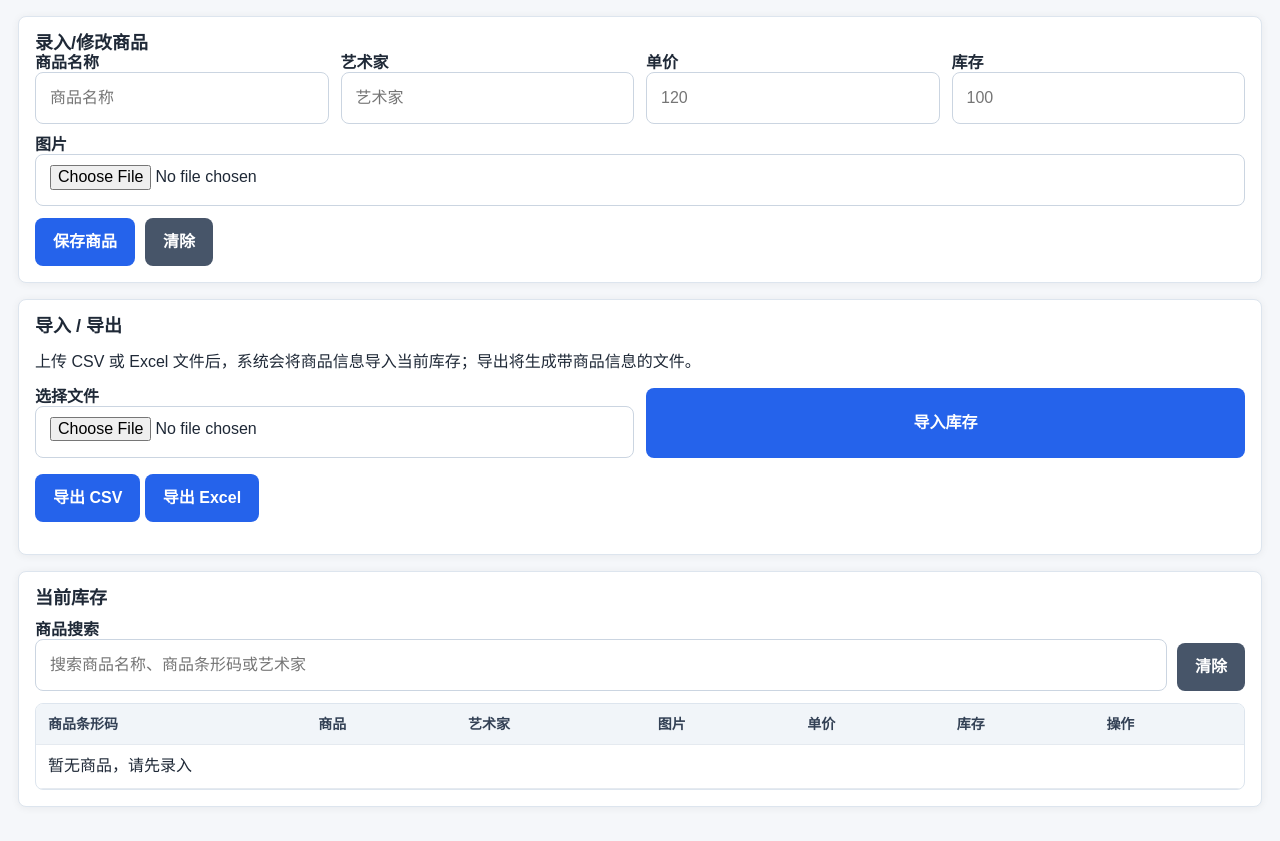
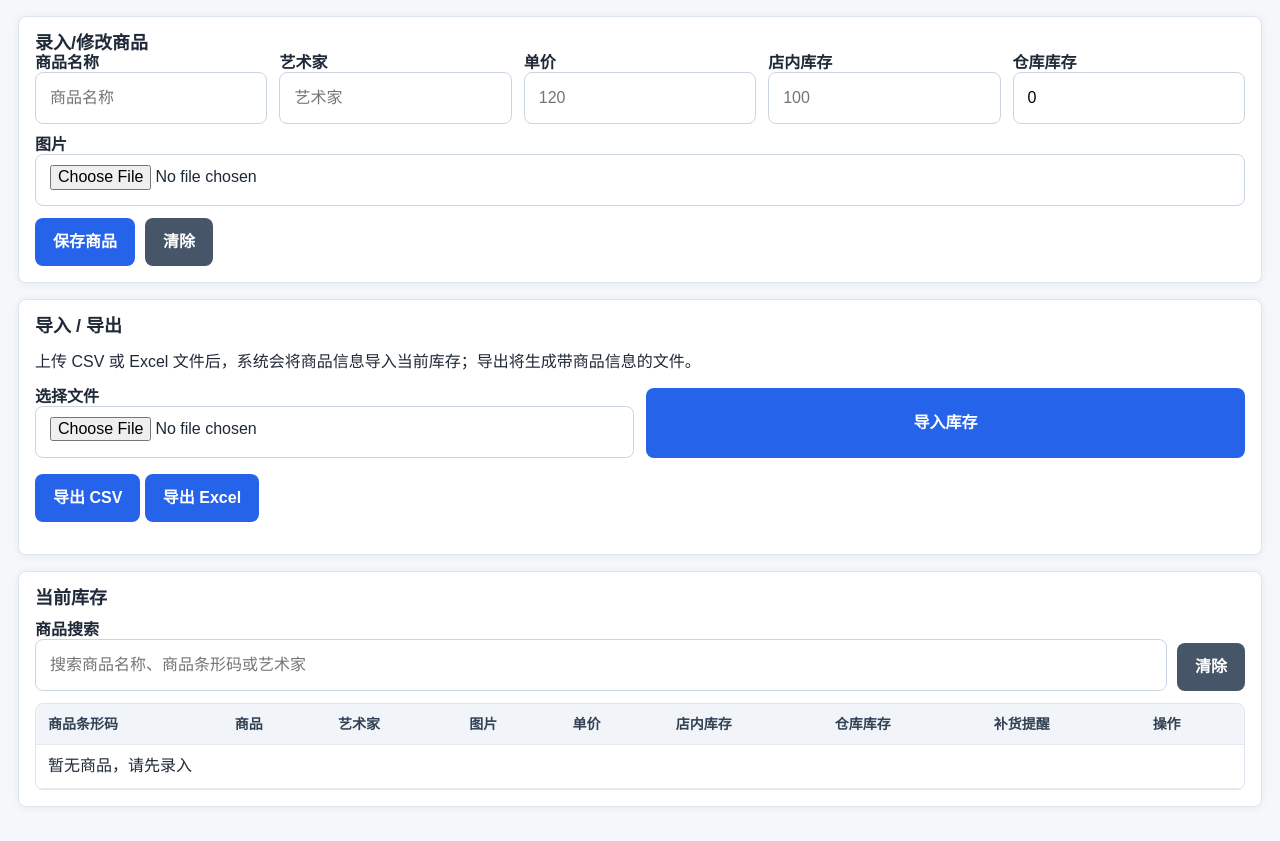
Before and after one commit to moongallerystudio-lgtm/inventory-cashier, a Flask app: page /manage in a window 1280 px wide. Shown: the part 66-907 px from the top of the page. Run offline with Flask 3, Linux system fonts and the light colour scheme; data that the repository does not hold is empty; some libraries are stand-ins or nearby versions.

Commit message:
Split store and warehouse inventory

```diff
--- a/app.py
+++ b/app.py
@@ -79,6 +79,10 @@ TRANSLATIONS = {
         "image": "图片",
         "price": "单价",
         "stock": "库存",
+        "store_stock": "店内库存",
+        "warehouse_stock": "仓库库存",
+        "restock_alert": "补货提醒",
+        "restock_needed": "需要补货",
         "qty": "数量",
         "subtotal": "小计",
         "action": "操作",
@@ -189,6 +193,10 @@ TRANSLATIONS = {
         "image": "Image",
         "price": "Price",
         "stock": "Stock",
+        "store_stock": "Store Stock",
+        "warehouse_stock": "Warehouse Stock",
+        "restock_alert": "Restock Alert",
+        "restock_needed": "Restock Needed",
         "qty": "Qty",
         "subtotal": "Subtotal",
         "action": "Action",
@@ -299,6 +307,10 @@ TRANSLATIONS = {
         "image": "画像",
         "price": "単価",
         "stock": "在庫",
+        "store_stock": "店内在庫",
+        "warehouse_stock": "倉庫在庫",
+        "restock_alert": "補充通知",
+        "restock_needed": "補充が必要",
         "qty": "数量",
         "subtotal": "小計",
         "action": "操作",
@@ -404,6 +416,7 @@ class Product(db.Model):
     artist = db.Column(db.String(256), nullable=False, default="")
     price = db.Column(db.Float, nullable=False, default=0.0)
     stock = db.Column(db.Integer, nullable=False, default=0)
+    warehouse_stock = db.Column(db.Integer, nullable=False, default=0)
     image = db.Column(db.String(512), nullable=True)
     image_data = db.Column(db.LargeBinary, nullable=True)
     image_mime = db.Column(db.String(128), nullable=True)
@@ -417,6 +430,8 @@ class Product(db.Model):
             "artist": self.artist or "",
             "price": self.price,
             "stock": self.stock,
+            "warehouse_stock": self.warehouse_stock or 0,
+            "restock_needed": (self.stock or 0) < 5,
             "image": self.image,
             "has_image": has_image,
             "image_url": f"/product-image/{self.barcode}" if has_image else None,
@@ -478,6 +493,8 @@ def ensure_schema():
         product_columns = {column["name"] for column in inspector.get_columns("products")}
         if "label_barcode" not in product_columns:
             db.session.execute(text("ALTER TABLE products ADD COLUMN label_barcode VARCHAR(32)"))
+        if "warehouse_stock" not in product_columns:
+            db.session.execute(text("ALTER TABLE products ADD COLUMN warehouse_stock INTEGER NOT NULL DEFAULT 0"))
         if "artist" not in product_columns:
             db.session.execute(text("ALTER TABLE products ADD COLUMN artist VARCHAR(256) NOT NULL DEFAULT ''"))
         if "image_data" not in product_columns:
@@ -534,6 +551,18 @@ def unique_product_barcode(name):
         if not Product.query.get(barcode):
             return barcode
     return generate_product_barcode(name, datetime.now(APP_TIMEZONE).isoformat())
+
+
+def ensure_product_barcode(product_data):
+    if product_data.get("barcode"):
+        return
+    label_barcode = product_data.get("label_barcode")
+    if label_barcode:
+        existing = Product.query.filter(Product.label_barcode == label_barcode).first()
+        if existing:
+            product_data["barcode"] = existing.barcode
+            return
+    product_data["barcode"] = unique_product_barcode(product_data.get("name", ""))
 
 
 def ensure_unique_label_barcode(product):
@@ -764,14 +793,14 @@ def save_inventory(data):
                 "name": str(item.get("name", "") or "").strip(),
                 "artist": str(item.get("artist", "") or "").strip(),
                 "price": float(item.get("price", 0) or 0),
-                "stock": int(item.get("stock", 0) or 0),
+                "stock": int((item.get("store_stock") if item.get("store_stock") not in (None, "") else item.get("stock", 0)) or 0),
+                "warehouse_stock": int(item.get("warehouse_stock", 0) or 0),
                 "image": str(item.get("image", "") or None) if item.get("image") else None,
             }
         except (ValueError, TypeError):
             continue
         if product_data["name"]:
-            if not product_data["barcode"]:
-                product_data["barcode"] = unique_product_barcode(product_data["name"])
+            ensure_product_barcode(product_data)
             update_product(product_data)
 
 
@@ -894,6 +923,7 @@ def update_product(product):
             ensure_unique_label_barcode(existing)
         existing.price = product["price"]
         existing.stock = product["stock"]
+        existing.warehouse_stock = product.get("warehouse_stock", existing.warehouse_stock) or 0
         existing.image = product.get("image")
         if "image_data" in product:
             existing.image_data = product.get("image_data")
@@ -906,6 +936,7 @@ def update_product(product):
             label_barcode=product.get("label_barcode") or None,
             price=product["price"],
             stock=product["stock"],
+            warehouse_stock=product.get("warehouse_stock", 0) or 0,
             image=product.get("image"),
             image_data=product.get("image_data"),
             image_mime=product.get("image_mime"),
@@ -1164,7 +1195,8 @@ def parse_inventory_file(file_storage):
                     "name": str(row.get("name", "")).strip(),
                     "artist": str(row.get("artist", "") or "").strip(),
                     "price": float(row.get("price", 0)),
-                    "stock": int(row.get("stock", 0)),
+                    "stock": int((row.get("store_stock") if row.get("store_stock") not in (None, "") else row.get("stock", 0)) or 0),
+                    "warehouse_stock": int(row.get("warehouse_stock", 0) or 0),
                     "image": str(row.get("image", "")).strip() or None,
                 })
             except ValueError:
@@ -1176,9 +1208,11 @@ def parse_inventory_file(file_storage):
         headers = [str(cell.value).strip().lower() if cell.value else "" for cell in next(sheet.iter_rows(min_row=1, max_row=1))]
         products = []
         for row in sheet.iter_rows(min_row=2, values_only=True):
-            if not row or not row[0]:
+            if not row:
                 continue
             row_data = dict(zip(headers, row))
+            if not row_data.get("name"):
+                continue
             try:
                 products.append({
                     "barcode": str(row_data.get("barcode", "")).strip(),
@@ -1186,7 +1220,8 @@ def parse_inventory_file(file_storage):
                     "name": str(row_data.get("name", "")).strip(),
                     "artist": str(row_data.get("artist", "") or "").strip(),
                     "price": float(row_data.get("price", 0) or 0),
-                    "stock": int(row_data.get("stock", 0) or 0),
+                    "stock": int((row_data.get("store_stock") if row_data.get("store_stock") not in (None, "") else row_data.get("stock", 0)) or 0),
+                    "warehouse_stock": int(row_data.get("warehouse_stock", 0) or 0),
                     "image": str(row_data.get("image", "")).strip() or None,
                 })
             except ValueError:
@@ -1282,6 +1317,7 @@ def manage_add():
     artist = request.form.get("artist", "").strip()
     price = request.form.get("price", "").strip()
     stock = request.form.get("stock", "").strip()
+    warehouse_stock = request.form.get("warehouse_stock", "").strip() or "0"
     image_file = request.files.get("image")
 
     if not name or not price or not stock:
@@ -1290,10 +1326,11 @@ def manage_add():
     try:
         price = float(price)
         stock = int(stock)
+        warehouse_stock = int(warehouse_stock)
     except ValueError:
         flash("价格必须是数字，库存必须是整数", "error")
         return redirect(url_for("manage"))
-    if price < 0 or stock < 0:
+    if price < 0 or stock < 0 or warehouse_stock < 0:
         flash("价格和库存不能为负数", "error")
         return redirect(url_for("manage"))
 
@@ -1315,6 +1352,7 @@ def manage_add():
         "artist": artist,
         "price": price,
         "stock": stock,
+        "warehouse_stock": warehouse_stock,
         "image": image_path,
         "image_data": image_data,
         "image_mime": image_mime,
@@ -1359,6 +1397,7 @@ def manage_import():
     try:
         products = parse_inventory_file(inventory_file)
         for product in products:
+            ensure_product_barcode(product)
             update_product(product)
         flash(f"已导入 {len(products)} 条商品", "success")
     except ValueError as exc:
@@ -1372,7 +1411,7 @@ def manage_export(fmt):
     if fmt == "csv":
         output = io.StringIO()
         writer = csv.writer(output)
-        writer.writerow(["label_barcode", "name", "artist", "price", "stock", "image"])
+        writer.writerow(["label_barcode", "name", "artist", "price", "store_stock", "warehouse_stock", "image"])
         for product in inventory:
             writer.writerow([
                 product.get("label_barcode", ""),
@@ -1380,6 +1419,7 @@ def manage_export(fmt):
                 product.get("artist", ""),
                 product.get("price", ""),
                 product.get("stock", ""),
+                product.get("warehouse_stock", ""),
                 product.get("image", ""),
             ])
         data = output.getvalue().encode("utf-8-sig")
@@ -1399,7 +1439,8 @@ def manage_export(fmt):
             "name",
             "artist",
             "price",
-            "stock",
+            "store_stock",
+            "warehouse_stock",
             "product_image",
         ])
         product_rows = Product.query.order_by(Product.barcode).all()
@@ -1411,6 +1452,7 @@ def manage_export(fmt):
                 product.artist or "",
                 product.price,
                 product.stock,
+                product.warehouse_stock,
                 "",
             ])
             sheet.row_dimensions[row_index].height = 105
@@ -1424,9 +1466,9 @@ def manage_export(fmt):
 
             photo_image = excel_image_from_bytes(product_image_bytes(product), max_width=86, max_height=68)
             if photo_image:
-                sheet.add_image(photo_image, f"G{row_index}")
+                sheet.add_image(photo_image, f"H{row_index}")
             else:
-                sheet.cell(row=row_index, column=7, value=product.image or "")
+                sheet.cell(row=row_index, column=8, value=product.image or "")
 
         sheet.freeze_panes = "A2"
         widths = {
@@ -1436,7 +1478,8 @@ def manage_export(fmt):
             "D": 20,
             "E": 10,
             "F": 10,
-            "G": 16,
+            "G": 12,
+            "H": 16,
         }
         for column, width in widths.items():
             sheet.column_dimensions[column].width = width
--- a/static/main.js
+++ b/static/main.js
@@ -832,7 +832,7 @@ function renderProductResults(products) {
       ${image}
       <span>
         <span class="product-name">${escapeHtml(product.name)}</span>
-        <span class="product-meta">${artistLine}${formatJpyWithSymbol(product.price)} ｜ ${escapeHtml(tr('stock', '库存'))} ${product.stock}<br>${escapeHtml(product.barcode)}</span>
+        <span class="product-meta">${artistLine}${formatJpyWithSymbol(product.price)} ｜ ${escapeHtml(tr('storeStock', '店内库存'))} ${product.stock}<br>${escapeHtml(product.barcode)}</span>
       </span>
     `;
     container.appendChild(button);
@@ -892,10 +892,12 @@ function resetInventoryProductForm() {
   const form = document.getElementById('productForm');
   const barcodeInput = document.getElementById('barcode');
   const nameInput = document.getElementById('productName');
+  const warehouseStockInput = document.getElementById('warehouseStock');
   if (form) form.reset();
   if (barcodeInput) {
     barcodeInput.value = '';
   }
+  if (warehouseStockInput) warehouseStockInput.value = '0';
   if (nameInput) nameInput.focus();
 }
 
--- a/templates/cashier.html
+++ b/templates/cashier.html
@@ -223,6 +223,7 @@
       removeItemConfirm: {{ t('remove_item_confirm')|tojson }},
       noImage: {{ t('no_image')|tojson }},
       stock: {{ t('stock')|tojson }},
+      storeStock: {{ t('store_stock')|tojson }},
       artist: {{ t('artist')|tojson }},
       noArtistName: {
         zh: "未设置艺术家",
@@ -277,6 +278,6 @@
     };
   </script>
   <script src="https://unpkg.com/@ericblade/quagga2/dist/quagga.min.js"></script>
-  <script src="/static/main.js?v=20260824-small-label-scan"></script>
+  <script src="/static/main.js?v=20260825-split-stock"></script>
 </body>
 </html>
--- a/templates/confirm_delete_product.html
+++ b/templates/confirm_delete_product.html
@@ -31,7 +31,7 @@
         <strong>{{ product.name }}</strong><br>
         {% if product.artist %}<span class="muted">{{ t('artist') }}: {{ product.artist }}</span><br>{% endif %}
         <span class="muted">{{ t('barcode') }}: {{ product.barcode }}</span><br>
-        <span class="muted">{{ t('price') }}: ¥{{ product.price|jpy }} / {{ t('stock') }}: {{ product.stock }}</span>
+        <span class="muted">{{ t('price') }}: ¥{{ product.price|jpy }} / {{ t('store_stock') }}: {{ product.stock }} / {{ t('warehouse_stock') }}: {{ product.warehouse_stock }}</span>
       </div>
       <div class="actions">
         <form method="post" action="/manage/delete/{{ product.barcode }}">
--- a/templates/manage.html
+++ b/templates/manage.html
@@ -27,7 +27,7 @@
     input[type=text], input[type=number], input[type=file], input[type=search] { width: 100%; min-height: 52px; padding: 10px 14px; border: 1px solid #cbd5e1; border-radius: 8px; font-size: 16px; background: #fff; }
     .table-wrap { min-width: 0; overflow-x: auto; margin-top: 12px; border: 1px solid #dde5ee; border-radius: 8px; -webkit-overflow-scrolling: touch; }
     .inventory-table-wrap { max-height: 925px; overflow: auto; }
-    table { width: 100%; min-width: 980px; border-collapse: collapse; }
+    table { width: 100%; min-width: 1180px; border-collapse: collapse; }
     th, td { padding: 12px; border-bottom: 1px solid #e5eaf0; text-align: left; vertical-align: middle; }
     th { background: #f1f5f9; color: #334155; font-size: 14px; }
     .inventory-table-wrap th { position: sticky; top: 0; z-index: 1; }
@@ -35,6 +35,7 @@
     .action-cell { display: flex; gap: 8px; flex-wrap: wrap; }
     .label-barcode { width: 260px; max-width: 100%; height: auto; display: block; background: #fff; border: 1px solid #e5eaf0; border-radius: 6px; }
     .label-barcode-code { display: block; margin-top: 4px; color: #64748b; font-size: 12px; word-break: break-all; }
+    .restock-badge { display: inline-flex; align-items: center; min-height: 28px; padding: 0 10px; border-radius: 999px; background: #fee2e2; color: #991b1b; font-size: 12px; font-weight: 700; white-space: nowrap; }
     .product-image { width: 64px; height: 64px; object-fit: cover; border-radius: 8px; background: #eef2f7; }
     .alert { padding: 12px 16px; margin-bottom: 16px; border-radius: 8px; }
     .alert.error { background: #ffe2e6; color: #9a161b; }
@@ -87,7 +88,8 @@
             <label>{{ t('product_name') }}<input type="text" name="name" id="productName" placeholder="{{ t('product_name') }}" value="{{ edit_product.name if edit_product else '' }}" required></label>
             <label>{{ t('artist') }}<input type="text" name="artist" id="productArtist" placeholder="{{ t('artist') }}" value="{{ edit_product.artist if edit_product else '' }}"></label>
             <label>{{ t('price') }}<input type="number" name="price" id="productPrice" step="1" placeholder="120" value="{{ edit_product.price|jpy if edit_product else '' }}" required></label>
-            <label>{{ t('stock') }}<input type="number" name="stock" id="productStock" step="1" placeholder="100" value="{{ edit_product.stock if edit_product else '' }}" required></label>
+            <label>{{ t('store_stock') }}<input type="number" name="stock" id="productStock" step="1" placeholder="100" value="{{ edit_product.stock if edit_product else '' }}" required></label>
+            <label>{{ t('warehouse_stock') }}<input type="number" name="warehouse_stock" id="warehouseStock" step="1" placeholder="0" value="{{ edit_product.warehouse_stock if edit_product else '0' }}" required></label>
           </div>
           <div class="form-row">
             <label>{{ t('image') }}<input type="file" name="image" id="productImage" accept="image/*"></label>
@@ -121,7 +123,7 @@
         <div class="table-wrap inventory-table-wrap">
           <table>
             <thead>
-              <tr><th>{{ t('product_label_barcode') }}</th><th>{{ t('product') }}</th><th>{{ t('artist') }}</th><th>{{ t('image') }}</th><th>{{ t('price') }}</th><th>{{ t('stock') }}</th><th>{{ t('action') }}</th></tr>
+              <tr><th>{{ t('product_label_barcode') }}</th><th>{{ t('product') }}</th><th>{{ t('artist') }}</th><th>{{ t('image') }}</th><th>{{ t('price') }}</th><th>{{ t('store_stock') }}</th><th>{{ t('warehouse_stock') }}</th><th>{{ t('restock_alert') }}</th><th>{{ t('action') }}</th></tr>
             </thead>
             <tbody id="inventoryTableBody">
               {% for product in inventory %}
@@ -139,6 +141,8 @@
                   <td>{% if product.image_url %}<img class="product-image" src="{{ product.image_url }}" alt="{{ product.name }}" onerror="this.onerror=null;this.src='/static/logo.jpg';">{% else %}-{% endif %}</td>
                   <td>¥{{ product.price|jpy }}</td>
                   <td>{{ product.stock }}</td>
+                  <td>{{ product.warehouse_stock }}</td>
+                  <td>{% if product.restock_needed %}<span class="restock-badge">{{ t('restock_needed') }}</span>{% else %}-{% endif %}</td>
                   <td>
                     <div class="action-cell">
                     <a class="button green" href="/manage?edit={{ product.barcode|urlencode }}#productFormPanel">{{ t('edit') }}</a>
@@ -147,9 +151,9 @@
                   </td>
                 </tr>
               {% else %}
-                <tr class="inventory-empty-row"><td colspan="7">{{ t('no_products') }}</td></tr>
+                <tr class="inventory-empty-row"><td colspan="9">{{ t('no_products') }}</td></tr>
               {% endfor %}
-              <tr id="inventoryNoMatchRow" style="display:none;"><td colspan="7">{{ t('no_products_found') }}</td></tr>
+              <tr id="inventoryNoMatchRow" style="display:none;"><td colspan="9">{{ t('no_products_found') }}</td></tr>
             </tbody>
           </table>
         </div>
@@ -163,7 +167,7 @@
       </div>
   </div>
   <script src="https://unpkg.com/@ericblade/quagga2/dist/quagga.min.js"></script>
-  <script src="/static/main.js?v=20260824-small-label-scan"></script>
+  <script src="/static/main.js?v=20260825-split-stock"></script>
 </body>
 </html>
 <!-- Quagga fallback loaded before main.js when BarcodeDetector isn't available on mobile -->
```
